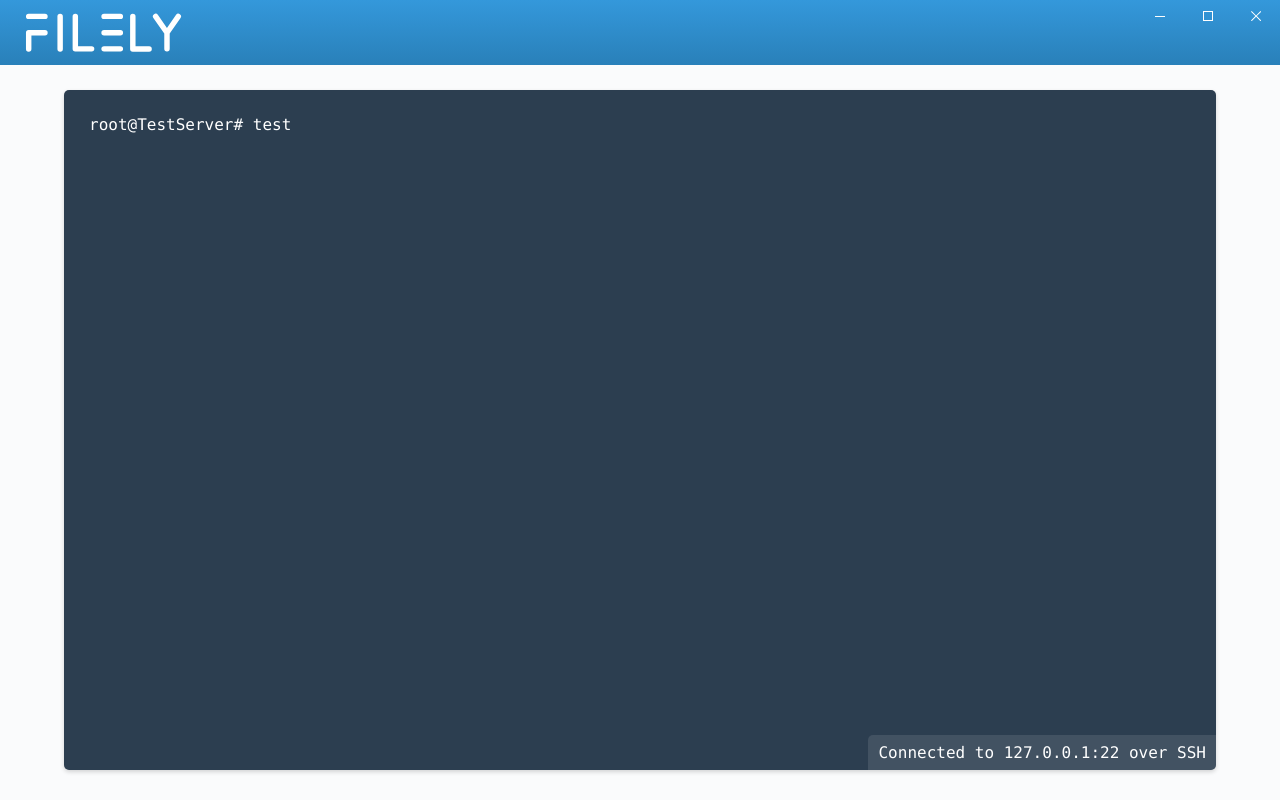
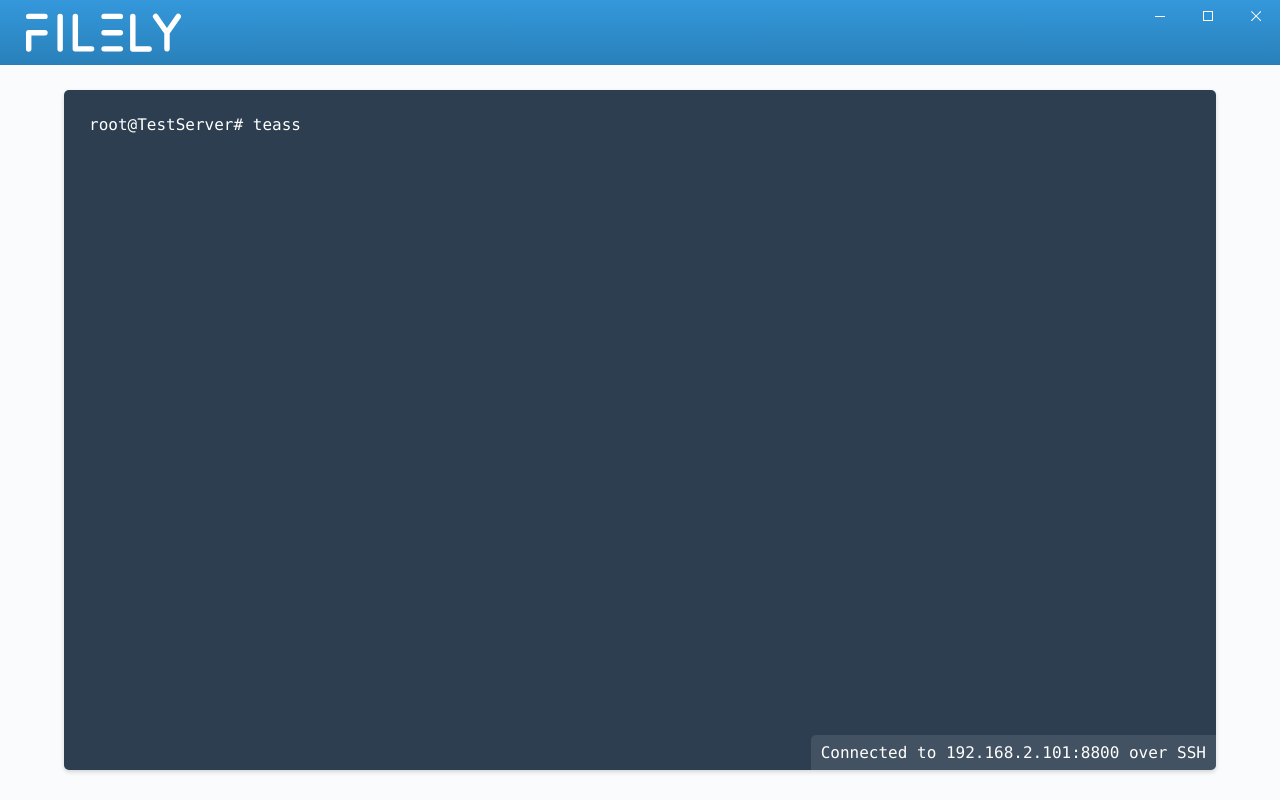
Before and after one commit to filely/Filely, an Angular app in the folder public/: page /console in a window 1280 px wide. Built offline with nearby package versions, Linux system fonts and the light colour scheme.

Commit message:
Updated Home Screen & Console
- Added Console "System"
- Added last Connection to Home Screen

```diff
--- a/public/src/app/connect/connect.component.ts
+++ b/public/src/app/connect/connect.component.ts
@@ -62,7 +62,7 @@ export class ConnectComponent implements OnInit {
   fileChangeEvent(event: any) {
     if (event.target.files && event.target.files[0]) {
         console.log(event.target.files);
-        document.getElementById("pathToKey").value = "" + event.target.files[0].path;
+        (<HTMLInputElement>document.getElementById("pathToKey")).value = "" + event.target.files[0].path;
         var reader = new FileReader();
         reader.onload = function(){
             console.log(reader.result);
--- a/public/src/app/console/console.component.html
+++ b/public/src/app/console/console.component.html
@@ -1,7 +1,11 @@
 <div class="console">
-    <span>root@TestServer# </span><div class="prompt" contenteditable="true">test</div>
+    <span id="previouse" style="white-space: pre-line; overflow-y: scroll">{{previouse}}</span>
+    <span id="userServer" contenteditable="false">root@TestServer# </span>
+    <div class="prompt" contenteditable="true" id="prompt" (keydown)="onKey($event)">
+        teass
+    </div>
 
     <div class="information">
-        Connected to 127.0.0.1:22 over SSH
+        Connected to {{current.ip}}:{{current.port}} over {{current.protocol}}
     </div>
 </div>
--- a/public/src/app/console/console.component.ts
+++ b/public/src/app/console/console.component.ts
@@ -7,9 +7,41 @@ import { Component, OnInit } from '@angular/core';
 })
 export class ConsoleComponent implements OnInit {
 
+  lastComments: Array<any>;
+  previouse: String = "";
+  scrollIndex: number = 0;
+  current: Object = {ip: "192.168.2.101", port: 8800, protocol: "SSH"}
   constructor() { }
 
   ngOnInit() {
+      this.lastComments = [];
   }
 
+  onKey(event: any) {
+      document.getElementById("prompt").focus();
+    if(event.key == 'Enter') {
+        event.preventDefault();
+        this.lastComments.push({date: Date.now(), comment: document.getElementById("prompt").innerHTML});
+        this.previouse += document.getElementById("userServer").innerHTML + document.getElementById("prompt").innerHTML + "\n";
+        document.getElementById("prompt").innerHTML = "tesr";
+        this.previouse = this.previouse.replace(new RegExp("<br>", 'g') , "");
+        this.scrollIndex = this.lastComments.length - 1;
+    }
+    if(event.key == 'ArrowUp') {
+        event.preventDefault();
+        this.scrollIndex = (this.scrollIndex == 0 ? 0 : this.scrollIndex - 1);
+        if(this.lastComments.length > 0) {
+            document.getElementById("prompt").innerHTML = this.lastComments[this.scrollIndex].comment;
+        }
+    }
+    if(event.key == 'ArrowDown') {
+        event.preventDefault();
+        this.scrollIndex = (this.scrollIndex == this.lastComments.length - 1 ? this.lastComments.length - 1 : this.scrollIndex + 1);
+        if(this.lastComments.length > 0) {
+            document.getElementById("prompt").innerHTML = this.lastComments[this.scrollIndex].comment;
+        }
+    }
+  }
+
+
 }
--- a/public/src/app/home/home.component.html
+++ b/public/src/app/home/home.component.html
@@ -15,18 +15,18 @@
 <div class="server-list">
   <div class="server">
     <img class="icon" src="assets/images/server_list.svg">
-    <p class="address">5.153.7.174</p>
+    <p class="address">{{connection0.ip}}</p>
   </div>
   <div class="server">
     <img class="icon" src="assets/images/server_list.svg">
-    <p class="address">5.153.7.174</p>
+    <p class="address">{{connection1.ip}}</p>
   </div>
   <div class="server">
     <img class="icon" src="assets/images/server_list.svg">
-    <p class="address">5.153.7.174</p>
+    <p class="address">{{connection2.ip}}</p>
   </div>
   <div class="server">
     <img class="icon" src="assets/images/server_list.svg">
-    <p class="address">5.153.7.174</p>
+    <p class="address">{{connection3.ip}}</p>
   </div>
 </div>
--- a/public/src/app/home/home.component.less
+++ b/public/src/app/home/home.component.less
@@ -45,7 +45,7 @@
 
 .server-list {
   margin: 0 auto;
-  width: 80%;
+  width: 90%;
   height: 10vh;
   justify-content: space-around;
   display: flex;
@@ -79,6 +79,6 @@
   margin-left: 10px;
   font-family: 'Nunito', sans-serif;
   font-weight: bold;
-  font-size: 1.4em;
+  font-size: 1.3em;
   line-height: 7.5vh;
 }
--- a/public/src/app/home/home.component.ts
+++ b/public/src/app/home/home.component.ts
@@ -9,7 +9,22 @@ export class HomeComponent implements OnInit {
 
   constructor() { }
 
+  connectionList: Array<any>;
+  connection0: Object;
+  connection1: Object;
+  connection2: Object;
+  connection3: Object;
+
   ngOnInit() {
+      this.connectionList = [];
+      this.connectionList[0] = {ip: "255.255.255.255", user: "root", pw: "root"};
+      this.connectionList[1] = {ip: "255.255.255.255", user: "root", pw: "root"};
+      this.connectionList[2] = {ip: "255.255.255.255", user: "root", pw: "root"};
+      this.connectionList[3] = {ip: "255.255.255.255", user: "root", pw: "root"};
+      this.connection0 = this.connectionList[0];
+      this.connection1 = this.connectionList[1];
+      this.connection2 = this.connectionList[2];
+      this.connection3 = this.connectionList[3];
   }
 
 }
```
